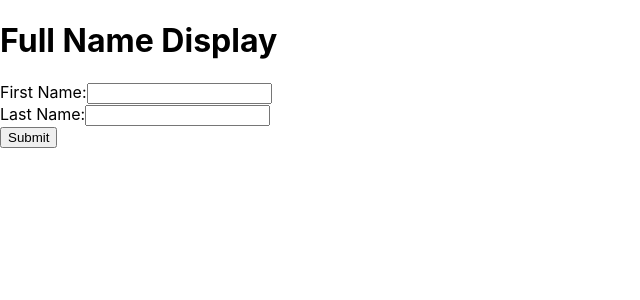
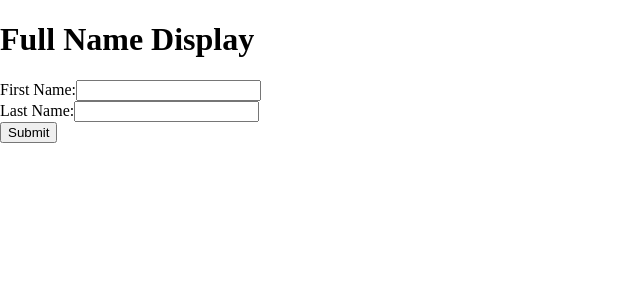
Before and after one commit to shivam-mishra999/XDisplayName, a React (Create React App) app in the folder display-name/: page / in a window 1280 px wide. Shown: the top 300 px of the page, without its empty margins (0-640 px from the left). Built offline with nearby package versions, Linux system fonts and the light colour scheme.

Commit message:
error fix 5

```diff
--- a/display-name/src/components/Display.jsx
+++ b/display-name/src/components/Display.jsx
@@ -18,7 +18,6 @@ export default function Display() {
         event.preventDefault();
 
         if(!firstName || !lastName){
-
             return;
         }
         const fullname = `${firstName} ${lastName}`;
--- a/display-name/src/components/Display.module.css
+++ b/display-name/src/components/Display.module.css
@@ -2,8 +2,10 @@
     display: flex;
     flex-direction: column;
     align-items: flex-start;
+    font-family: 'Times New Roman';
 }
 .output{
     display: flex;
     align-items: flex-start;
+    font-family: 'Times New Roman';
 }
```
